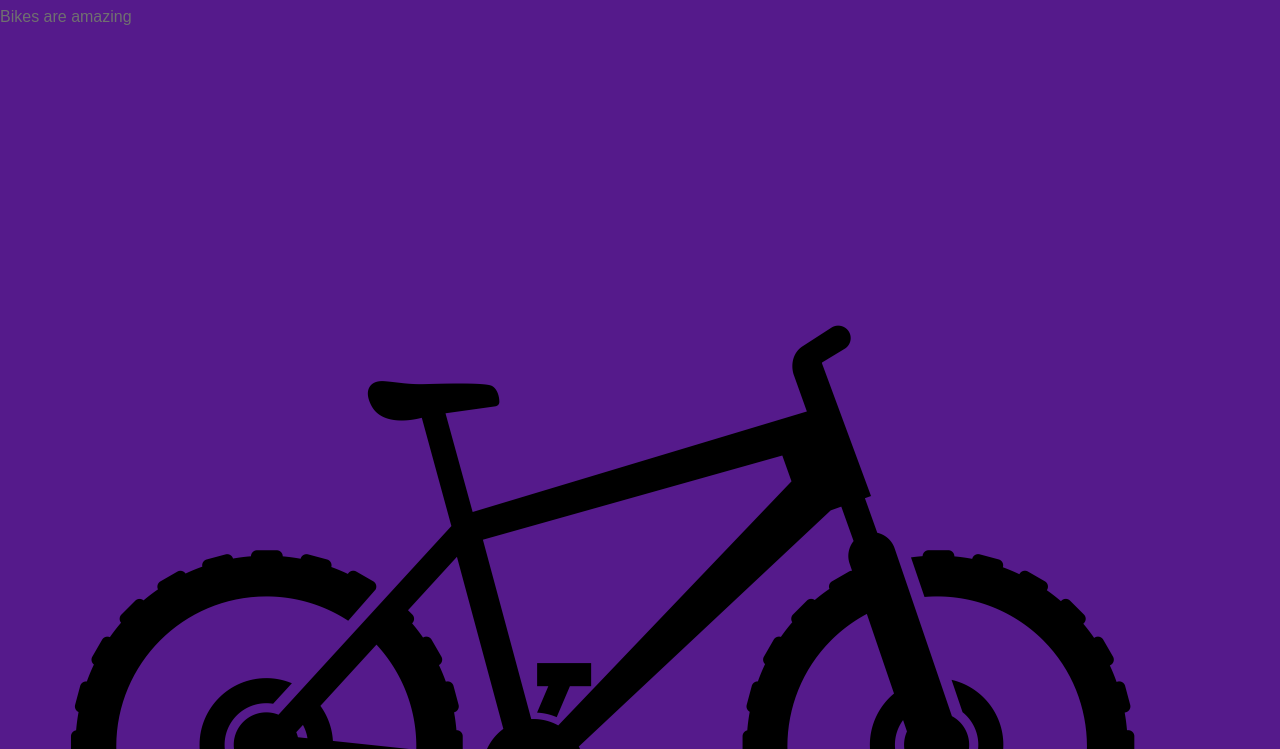
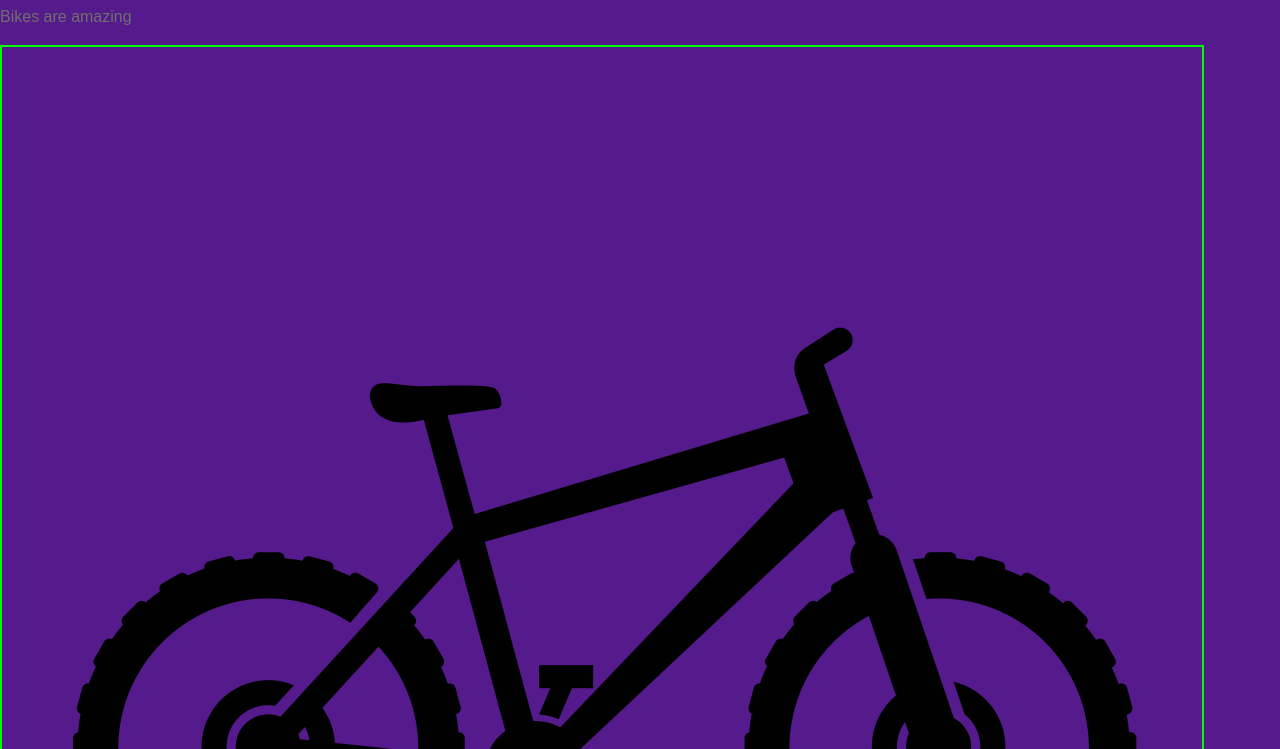
Before and after one commit to leecottrellPTC/BracketsPractice, a plain HTML site: page index.html in a window 1280 px wide. Shown: the part 51-800 px from the top of the page. Drawn offline with nearby package versions, Linux system fonts and the light colour scheme.

Commit message:
afghan update

```diff
--- a/style.css
+++ b/style.css
@@ -6,3 +6,6 @@ body{
 p{
     font-family: fantasy;
 }
+img{
+    border:2pt solid #00ff00;
+}
```
